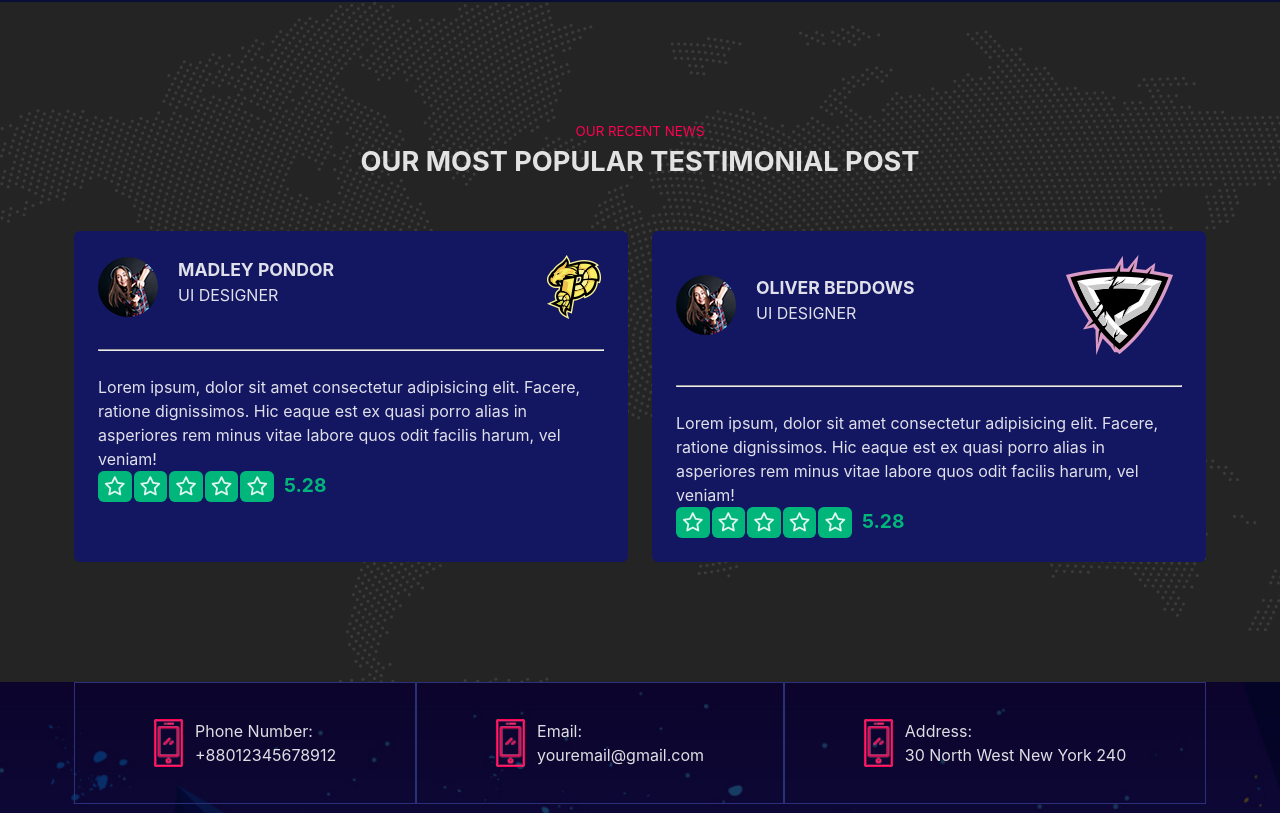
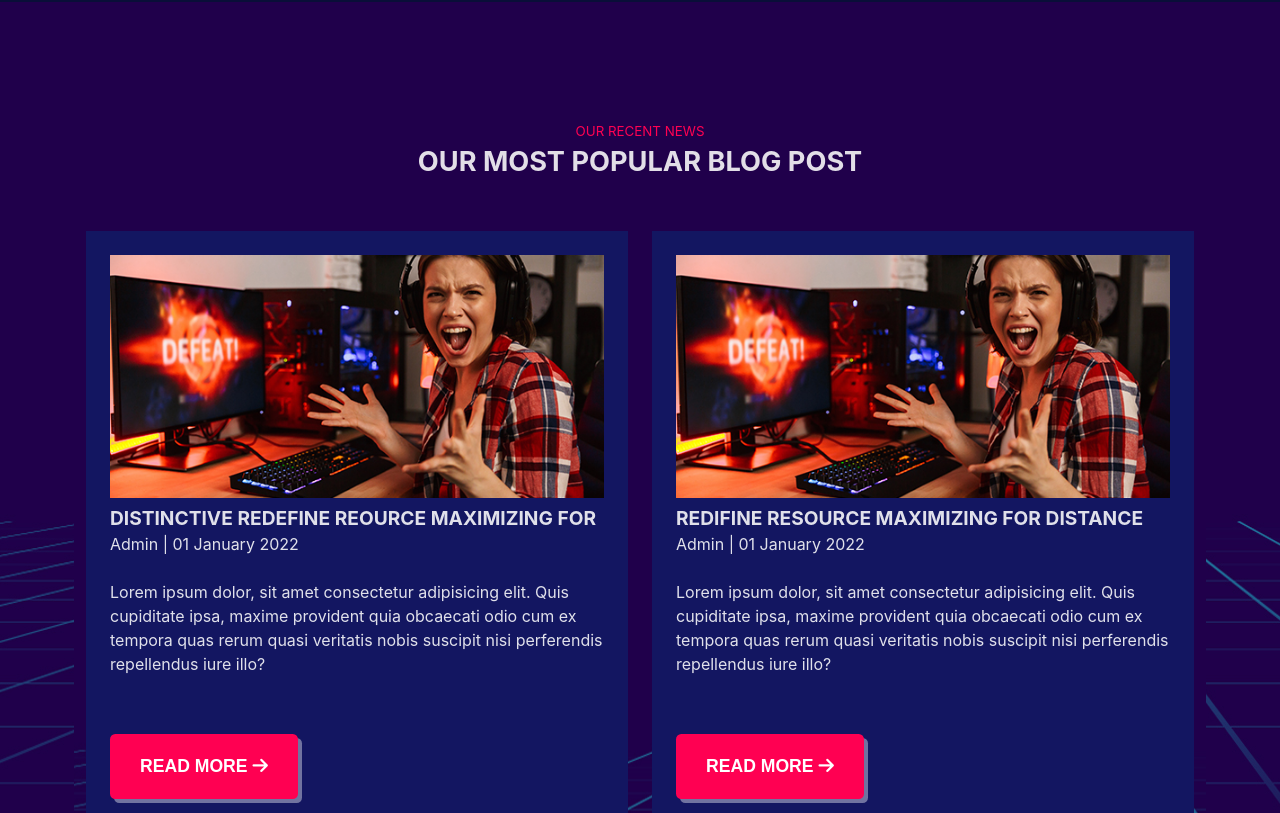
Before and after one commit to AlessioDiMari/online-game, a Vue app: page / in a window 1280 px wide. Shown: the part 7547-8360 px from the top of the page. Built offline with nearby package versions, Linux system fonts and the light colour scheme.

Commit message:
AppMainBlog Fine

```diff
--- a/src/components/AppMain.vue
+++ b/src/components/AppMain.vue
@@ -6,6 +6,7 @@ import AppMainShop from './AppMainShop.vue';
 import AppMainSectionT from './AppMainSectionT.vue'
 import AppMainStream from './AppMainStream.vue'
 import AppMainTestimonial from './AppMainTestimonial.vue'
+import AppMainBlog from './AppMainBlog.vue'
 
 export default{
     name: 'AppMain',
@@ -17,7 +18,8 @@ export default{
         AppMainSectionT,
         AppMainStream,
         AppMainShop,
-        AppMainTestimonial
+        AppMainBlog,
+        AppMainTestimonial,
     }
 }
 </script>
@@ -30,6 +32,7 @@ export default{
         <AppMainSectionT></AppMainSectionT>
         <AppMainStream></AppMainStream>
         <AppMainShop></AppMainShop>
+        <AppMainBlog></AppMainBlog>
         <AppMainTestimonial></AppMainTestimonial>
     </div>
 </template>
--- a/src/components/AppMainBlog.vue
+++ b/src/components/AppMainBlog.vue
@@ -0,0 +1,137 @@
+<script>
+export default{
+    name: 'AppMainBlog',
+
+    data(){
+        return{
+            blogPosts:[
+                {
+                    title: 'distinctive redefine reource maximizing for',
+                },
+                {
+                    title: 'redifine resource maximizing for distance',
+                }
+            ]
+        }
+    }
+}
+
+</script>
+
+<template>
+
+    <div class="blog">
+        <div class="container">
+            <div class="titles">
+                <small>
+                    our recent news
+                </small>
+                <h3>
+                    our most popular blog post
+                </h3>
+            </div>
+            <div class="blog">
+                <div v-for="post in blogPosts" class="blog-post">
+                    <div class="blog-image">
+                        <img src="../../public/imgs/01 (3).jpg" alt="">
+                    </div>
+                    <h4>{{ post.title }}</h4>
+                    <div class="user">
+                        Admin | 01 January 2022
+                    </div>
+                    <p>Lorem ipsum dolor, sit amet consectetur adipisicing elit. Quis cupiditate ipsa, maxime provident quia obcaecati odio cum ex tempora quas rerum quasi veritatis nobis suscipit nisi perferendis repellendus iure illo?</p>
+                    <div class="button">
+                        <button>
+                            read more
+                            <i class="fa-solid fa-arrow-right"></i>
+                        </button>
+                    </div>
+                </div>
+            </div>
+        </div>
+    </div>
+
+</template>
+
+<style lang="scss">
+@use '../styles/style.scss' as *;
+@use '../styles/_variables.scss' as *;
+
+.blog{
+    display: flex;
+    justify-content: center;
+    background-image: url('../../public/imgs/bg\ \(2\).jpg');
+    margin-bottom: 120px;
+
+    .container{
+        margin-top: 120px;
+
+        .titles{
+            display: flex;
+            flex-direction: column;
+            align-items: center;
+            text-transform: uppercase;
+
+            small{
+                color: $primary;
+            }
+
+            h3{
+                font-size: 1.7em;
+                margin-bottom: 48px;
+            }
+        }
+
+        .blog{
+            display: flex;
+            gap: 24px;
+
+            .blog-post{
+                width: calc(100% / 2 - 24px);
+                display: flex;
+                flex-direction: column;
+                padding: 24px;
+                background-color: $background;
+
+                .blog-image{
+                    width: 100%;
+
+                    img{
+                        width: 100%;
+                    }
+                }
+
+                h4{
+                    text-transform: uppercase;
+                    font-size: 1.2em;
+                }
+
+                p{
+                  margin: 24px 0;
+                }
+
+                button{
+                    margin-top: 34px;
+                    padding: 22px 30px;
+                    border: none;
+                    border-radius: 0.3em;
+                    background-color: $primary;
+                    color: white;
+                    font-size: 1.1em;
+                    text-transform: uppercase;
+                    font-weight: bold;
+                    box-shadow: 4px 4px 0 0 rgba(255, 255, 255, .4);
+
+                    &:hover{
+                        cursor: pointer;
+                        box-shadow: -4px -4px 0 0 $primary;
+                        background-color: white;
+                        color: $primary;
+                    }
+                }
+            }
+        }
+    }
+}
+
+</style>
--- a/src/components/AppMainTestimonial.vue
+++ b/src/components/AppMainTestimonial.vue
@@ -25,7 +25,7 @@ export default{
 </script>
 
 <template>
-    <div class="blog">
+    <div class="news">
         <div class="container">
             <div class="titles">
                 <small>
@@ -83,7 +83,7 @@ export default{
 @use '../styles/style.scss' as *;
 @use '../styles/_variables.scss' as *;
 
-.blog{
+.news{
     display: flex;
     justify-content: center;
     background-image: url('../../public/imgs/bg.png');
```
